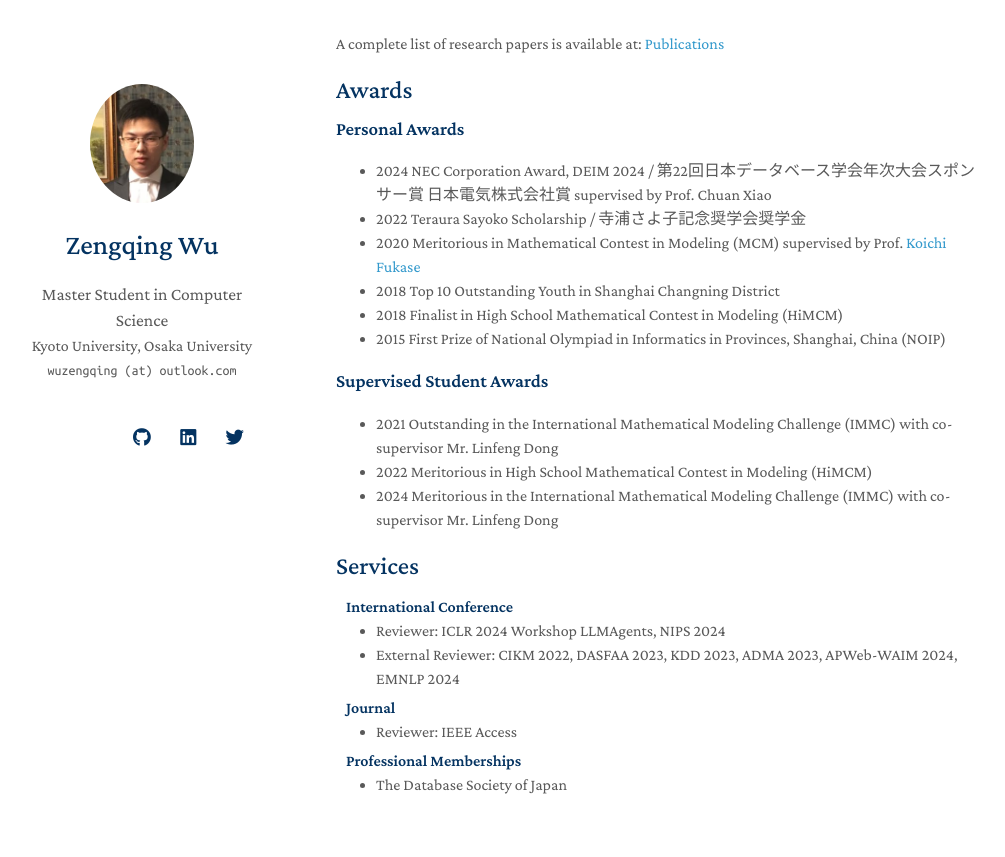
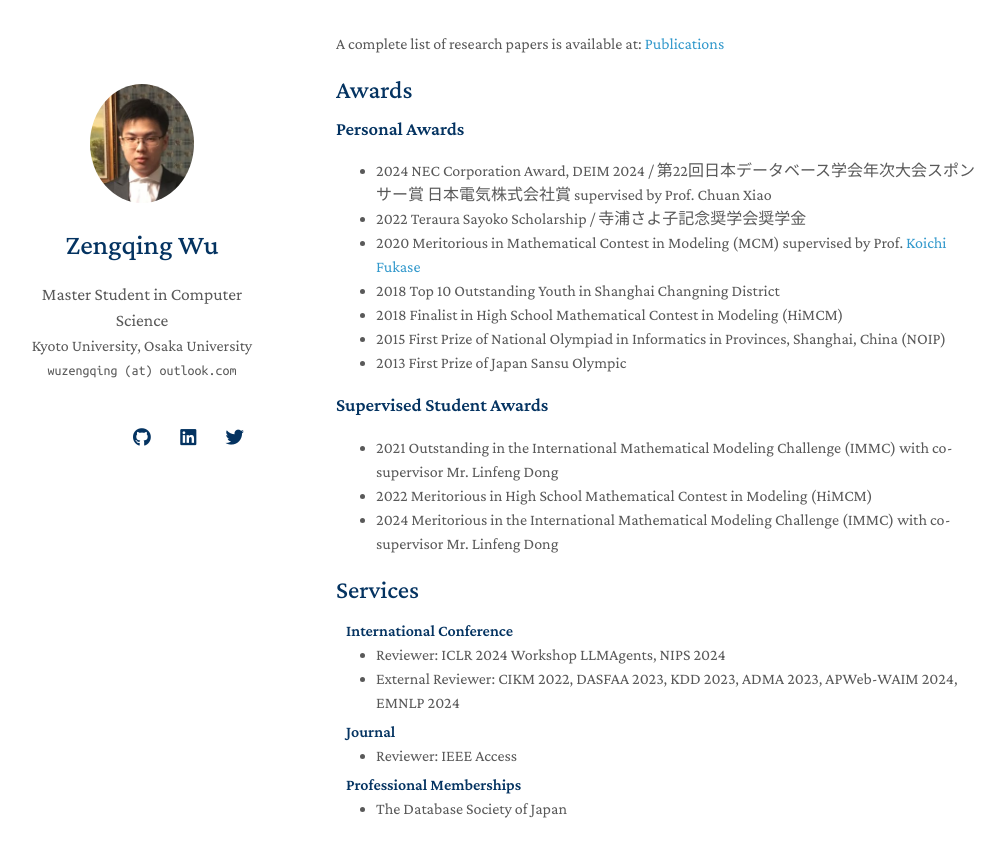
Before and after one commit to wuzengqing001225/wuzengqing001225.github.io, a Jekyll site: the page built from index.md, in a window 1280 px wide and 900 px high, scrolled down 1397 px. Shown: the top 857 px of the window, without its empty margins (134-1139 px from the left). Built offline with Jekyll 4.4.1, drawn with Linux system fonts in a browser that asks for light colours; nearby versions of some CDN libraries; a style sheet for code colours, icons or effects is not loaded; our own code applies the rules of GitHub Pages for plain Markdown files.

Commit message:
Update awards.md

```diff
--- a/_includes/awards.md
+++ b/_includes/awards.md
@@ -6,6 +6,7 @@
 - 2018 Top 10 Outstanding Youth in Shanghai Changning District
 - 2018 Finalist in High School Mathematical Contest in Modeling (HiMCM)
 - 2015 First Prize of National Olympiad in Informatics in Provinces, Shanghai, China (NOIP)
+- 2013 First Prize of Japan Sansu Olympic
 
 ### Supervised Student Awards
 - 2021 Outstanding in the International Mathematical Modeling Challenge (IMMC) with co-supervisor Mr. Linfeng Dong
```
